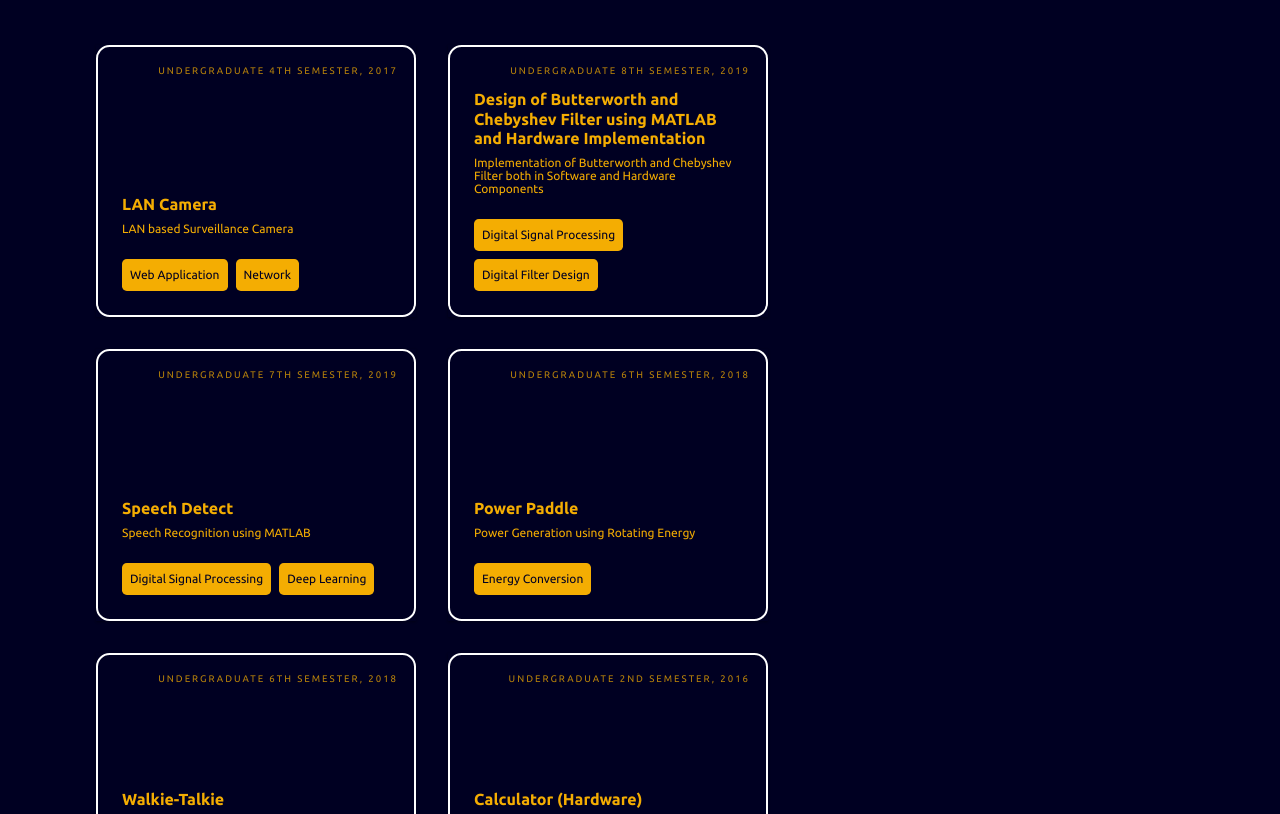
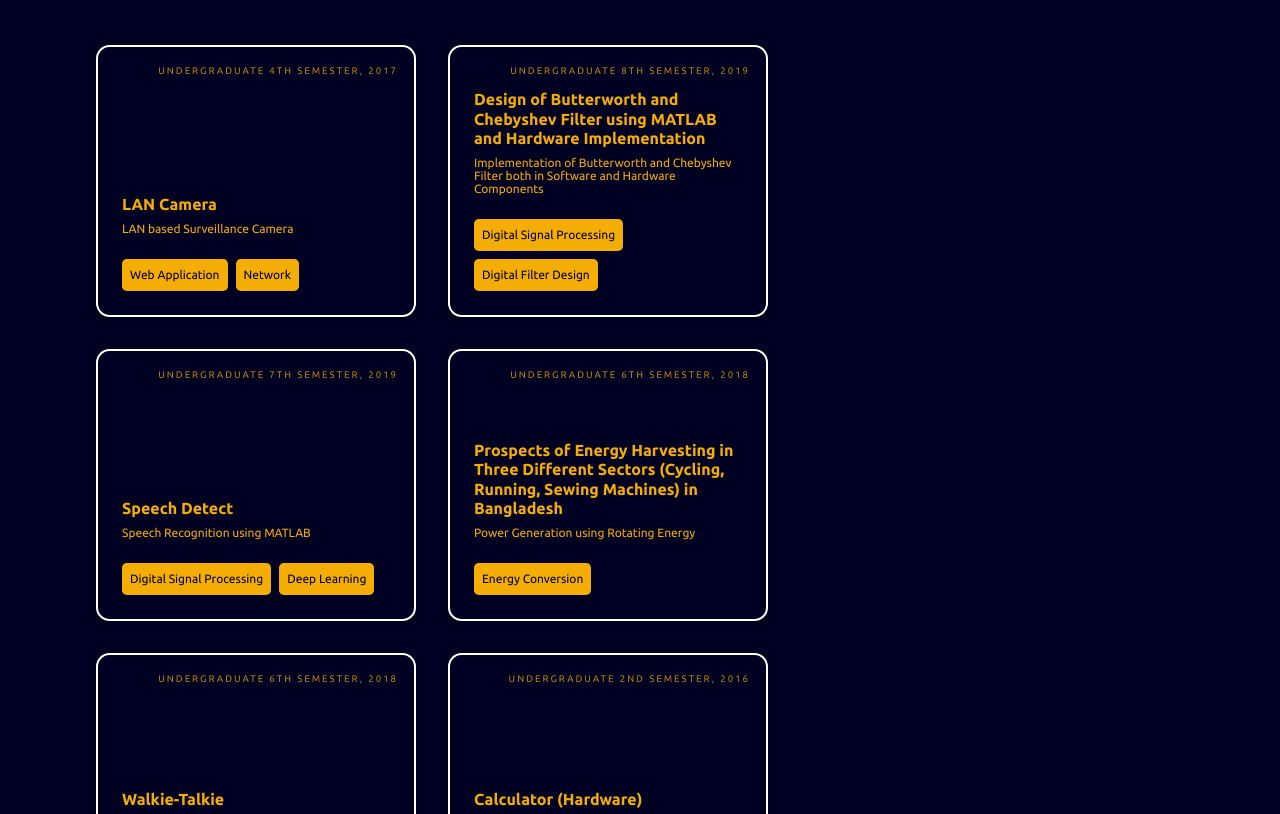
Before and after one commit to NavidNaf/NavidNaf.github.io, a plain HTML site: page projects.html in a window 1280 px wide. Shown: the part 203-1017 px from the top of the page. Drawn offline with Linux system fonts and the light colour scheme.

Commit message:
Power Generation Research Added

```diff
--- a/projects.html
+++ b/projects.html
@@ -81,9 +81,9 @@
                 </a>
             </div>
             <div class="card-grid-space">
-                <a class="card" href="blog-post-3.html">
+                <a class="card" href="https://www.researchgate.net/publication/347560010_Prospects_of_Energy_Harvesting_in_Three_Different_Sectors_Cycling_Running_Sewing_Machines_in_Bangladesh" target="new">
                     <div>
-                        <h1>Power Paddle</h1>
+                        <h1>Prospects of Energy Harvesting in Three Different Sectors (Cycling, Running, Sewing Machines) in Bangladesh</h1>
                         <p>Power Generation using Rotating Energy</p>
                         <div class="date">Undergraduate 6th Semester, 2018</div>
                         <div class="tags">
```
Also changed, not shown: academics.html (+1 -1 lines).
